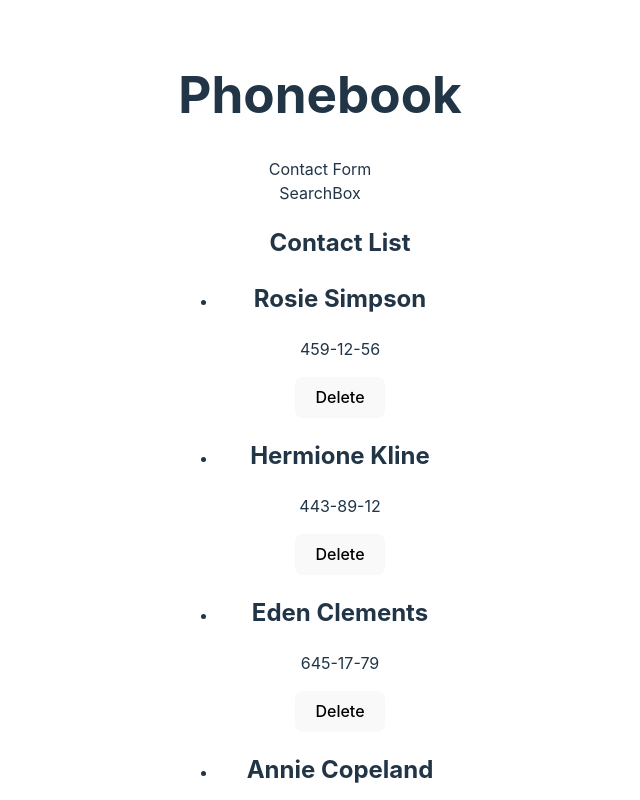
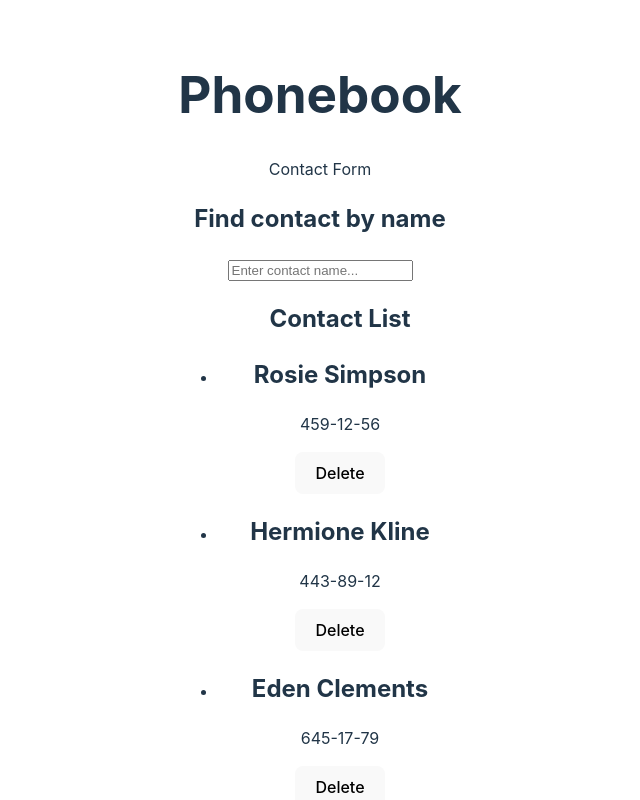
Before and after one commit to KarolinaIvanitska/goit-react-hw-03, a React (Vite) app: page / in a window 1280 px wide. Shown: the top 800 px of the page, without its empty margins (320-960 px from the left). Built offline with nearby package versions, Linux system fonts and the light colour scheme.

Commit message:
logic search done

```diff
--- a/src/App.jsx
+++ b/src/App.jsx
@@ -5,6 +5,7 @@ import ContactList from "./components/ContactList/ContactList";
 import SearchBox from "./components/SearchBox/SearchBox";
 
 function App() {
+  //contact-logic
   const phoneContacts = [
     { id: "id-1", name: "Rosie Simpson", number: "459-12-56" },
     { id: "id-2", name: "Hermione Kline", number: "443-89-12" },
@@ -18,13 +19,28 @@ function App() {
     console.log(id);
     setContacts((prev) => prev.filter((item) => item.id !== id));
   };
+  //=====================================
+
+  //Searchbar-logic
+  const [searchStr, setSearchStr] = useState("");
+  //=====================================
+
+  //Відфільтровані дані масиву - виконається пошук за ім'ям
+  const getFilteredData = () => {
+    return contacts.filter((item) =>
+      item.name.toLowerCase().includes(searchStr.toLowerCase())
+    );
+  };
+  //======================================
+
+  const filteredData = getFilteredData();
 
   return (
     <div>
       <h1>Phonebook</h1>
       <ContactForm />
-      <SearchBox />
-      <ContactList contacts={contacts} onDelete={handleDelete} />
+      <SearchBox searchStr={searchStr} setSearch={setSearchStr} />
+      <ContactList contacts={filteredData} onDelete={handleDelete} />
     </div>
   );
 }
--- a/src/components/SearchBox/SearchBox.jsx
+++ b/src/components/SearchBox/SearchBox.jsx
@@ -1,5 +1,15 @@
-const SearchBox = () => {
-  return <div>SearchBox</div>;
+const SearchBox = ({ searchStr, setSearch }) => {
+  return (
+    <div>
+      <h2>Find contact by name</h2>
+      <input
+        value={searchStr}
+        onChange={(e) => setSearch(e.target.value)}
+        type="text"
+        placeholder="Enter contact name..."
+      />
+    </div>
+  );
 };
 
 export default SearchBox;
```
